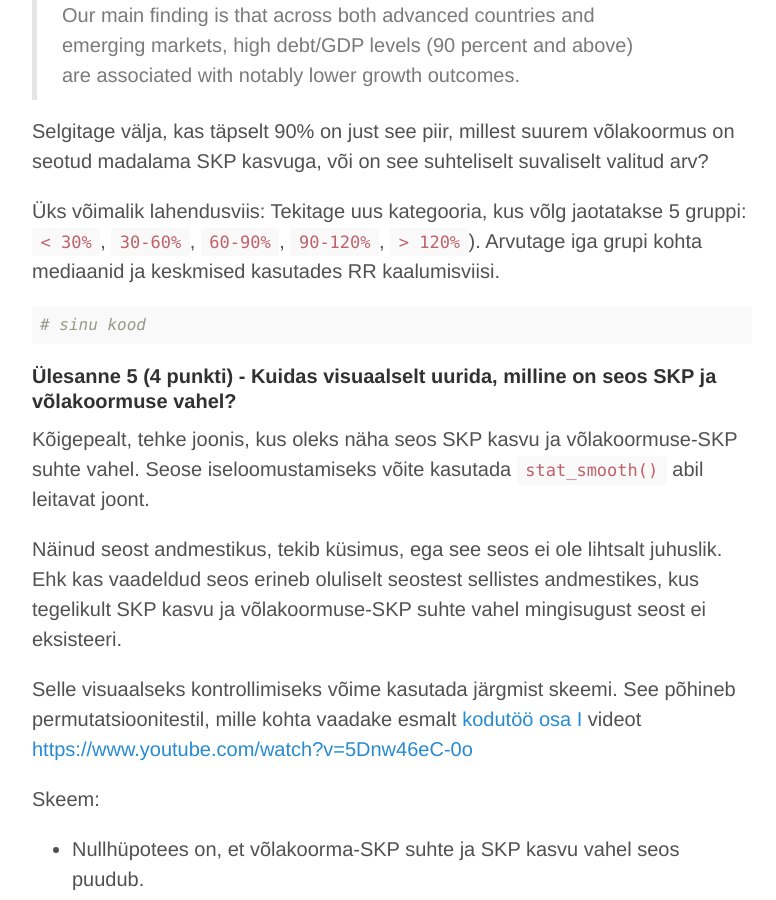
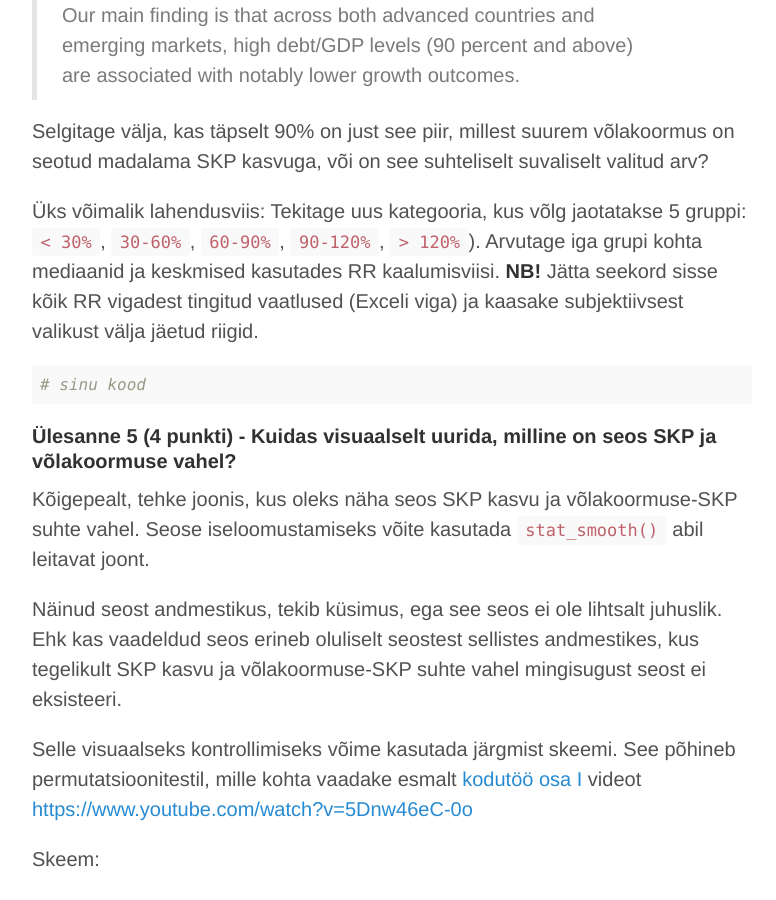
Before and after one commit to andmeteadus/2021, a Jekyll site: the page built from praktikum2_riigivolg.md, in a window 1280 px wide and 900 px high, scrolled down 5106 px. Shown: the whole window, without its empty margins (248-1024 px from the left). Built offline with Jekyll 4.4.1, drawn with Linux system fonts in a browser that asks for light colours.

Commit message:
Ülesande täpsustus

````diff
--- a/_praktikum2/riigivolg/praktikum2_riigivolg.Rmd
+++ b/_praktikum2/riigivolg/praktikum2_riigivolg.Rmd
@@ -123,7 +123,7 @@ ggplot(df, aes(x=grupp, y=mediaan, fill=analyys)) +
 
 Selgitage välja, kas täpselt 90% on just see piir, millest suurem võlakoormus on seotud madalama SKP kasvuga, või on see suhteliselt suvaliselt valitud arv?
 
-Üks võimalik lahendusviis: Tekitage uus kategooria, kus võlg jaotatakse 5 gruppi: `< 30%`, `30-60%`, `60-90%`, `90-120%`, `> 120%`). Arvutage iga grupi kohta mediaanid ja keskmised kasutades RR kaalumisviisi.
+Üks võimalik lahendusviis: Tekitage uus kategooria, kus võlg jaotatakse 5 gruppi: `< 30%`, `30-60%`, `60-90%`, `90-120%`, `> 120%`). Arvutage iga grupi kohta mediaanid ja keskmised kasutades RR kaalumisviisi. **NB!** Jätta seekord sisse kõik RR vigadest tingitud vaatlused (Exceli viga) ja kaasake subjektiivsest valikust välja jäetud riigid.
 
 ```{r}
 # sinu kood
--- a/_praktikum2/riigivolg/praktikum2_riigivolg.html
+++ b/_praktikum2/riigivolg/praktikum2_riigivolg.html
@@ -187,7 +187,7 @@ ggplot(df, aes(x=grupp, y=mediaan, fill=analyys)) +
 <p>Our main finding is that across both advanced countries and emerging markets, high debt/GDP levels (90 percent and above) are associated with notably lower growth outcomes.</p>
 </blockquote>
 <p>Selgitage välja, kas täpselt 90% on just see piir, millest suurem võlakoormus on seotud madalama SKP kasvuga, või on see suhteliselt suvaliselt valitud arv?</p>
-<p>Üks võimalik lahendusviis: Tekitage uus kategooria, kus võlg jaotatakse 5 gruppi: <code>&lt; 30%</code>, <code>30-60%</code>, <code>60-90%</code>, <code>90-120%</code>, <code>&gt; 120%</code>). Arvutage iga grupi kohta mediaanid ja keskmised kasutades RR kaalumisviisi.</p>
+<p>Üks võimalik lahendusviis: Tekitage uus kategooria, kus võlg jaotatakse 5 gruppi: <code>&lt; 30%</code>, <code>30-60%</code>, <code>60-90%</code>, <code>90-120%</code>, <code>&gt; 120%</code>). Arvutage iga grupi kohta mediaanid ja keskmised kasutades RR kaalumisviisi. <strong>NB!</strong> Jätta seekord sisse kõik RR vigadest tingitud vaatlused (Exceli viga) ja kaasake subjektiivsest valikust välja jäetud riigid.</p>
 <pre class="r"><code># sinu kood</code></pre>
 </div>
 <div id="ülesanne-5-4-punkti---kuidas-visuaalselt-uurida-milline-on-seos-skp-ja-võlakoormuse-vahel" class="section level3">
````
